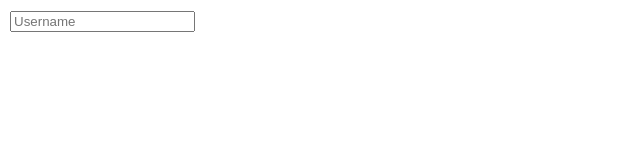
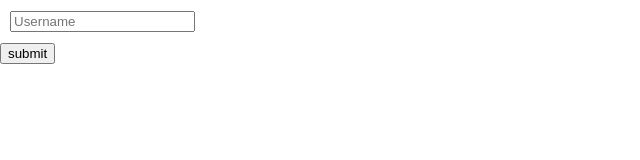
Before and after one commit to GraceWalk/mini-rc-field-form, a React (Vite) app: page / in a window 1280 px wide. Shown: the top 160 px of the page, without its empty margins (0-640 px from the left). Built offline with nearby package versions, Linux system fonts and the light colour scheme.

Commit message:
feat: 表单提交示例

```diff
--- a/src/App.tsx
+++ b/src/App.tsx
@@ -7,12 +7,20 @@ const passwordRules = { required: true, message: "请输入密码！" };
 export default () => {
   const [form] = useForm();
 
+  const onFinish = (res: any) => {
+    console.log("表单提交: ", res);
+  };
+
+  const onFinishFailed = (errors: any) => {
+    console.log("表单提交失败: ", errors);
+  };
+
   return (
     <Form
       form={form}
       // preserve={false}
-      // onFinish={onFinish}
-      // onFinishFailed={onFinishFailed}
+      onFinish={onFinish}
+      onFinishFailed={onFinishFailed}
     >
       <Field name="name" rules={[nameRules]}>
         <Input placeholder="Username" />
@@ -37,7 +45,7 @@ export default () => {
           ) : null;
         }}
       </Field>
-      {/* <button onClick={() => form.submit()}>submit</button> */}
+      <button type="submit">submit</button>
     </Form>
   );
 };
```
